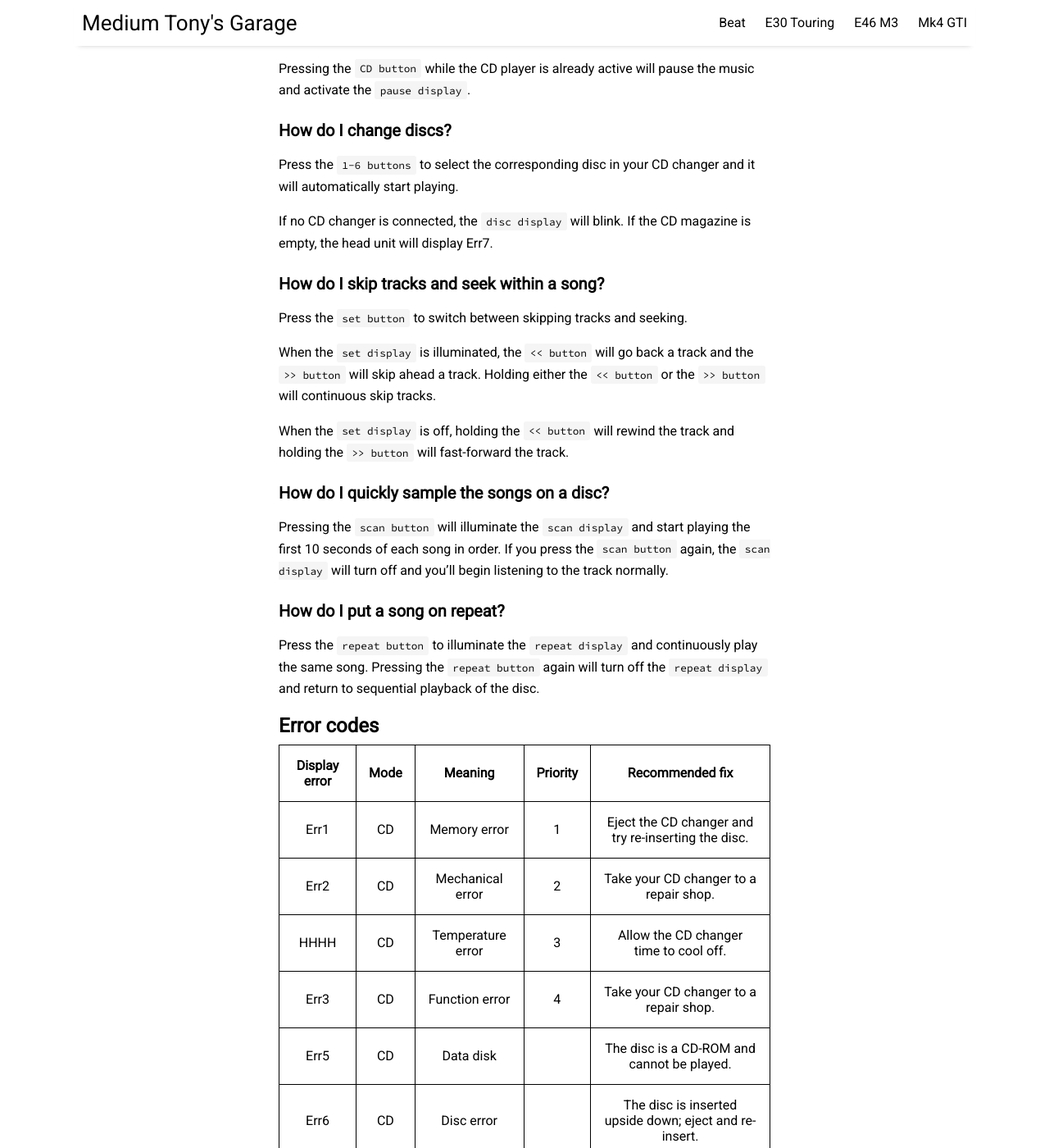
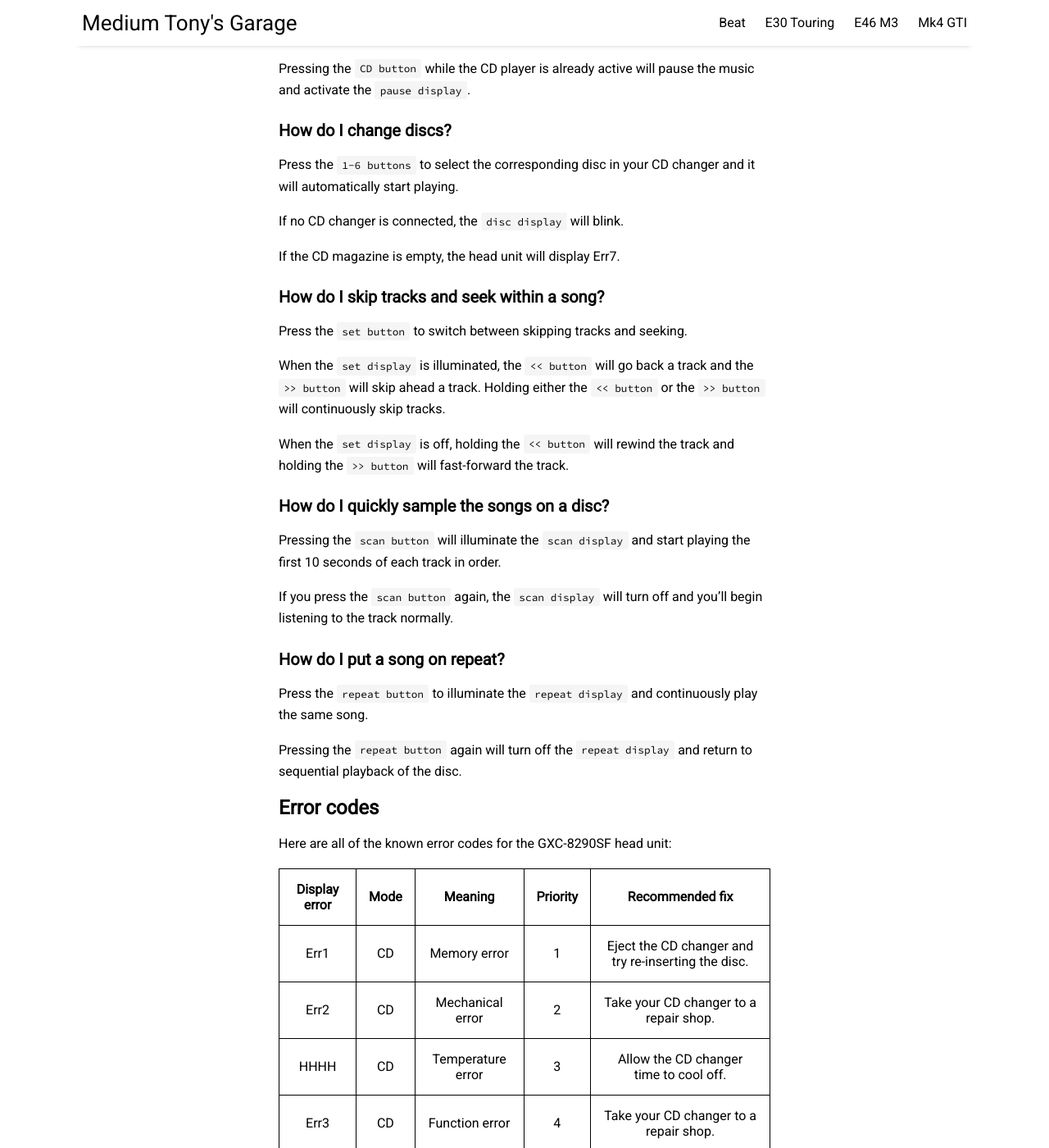
Before and after one commit to prestia/mediumtonys, a Jekyll site: the page built from _posts/2023-9-6-using-the-gathers-radio.md, in a window 1280 px wide and 1400 px high, scrolled down 8355 px. Shown: the whole window at 82% size. Built offline with Jekyll 4.4.1, drawn with Linux system fonts in a browser that asks for light colours; nearby versions of some CDN libraries.

Commit message:
update post on gathers radio

```diff
--- a/_posts/2023-9-6-using-the-gathers-radio.md
+++ b/_posts/2023-9-6-using-the-gathers-radio.md
@@ -181,22 +181,30 @@ Pressing the `CD button` while the CD player is already active will pause the mu
 ### How do I change discs?
 Press the `1-6 buttons` to select the corresponding disc in  your CD changer and it will automatically start playing.
 
-If no CD changer is connected, the `disc display` will blink. If the CD magazine is empty, the head unit will display Err7.
+If no CD changer is connected, the `disc display` will blink.
+
+If the CD magazine is empty, the head unit will display Err7.
 
 ### How do I skip tracks and seek within a song?
 Press the `set button` to switch between skipping tracks and seeking.
 
-When the `set display` is illuminated, the `<< button` will go back a track and the `>> button` will skip ahead a track. Holding either the `<< button` or the `>> button` will continuous skip tracks.
+When the `set display` is illuminated, the `<< button` will go back a track and the `>> button` will skip ahead a track. Holding either the `<< button` or the `>> button` will continuously skip tracks.
 
 When the `set display` is off, holding the `<< button` will rewind the track and holding the `>> button` will fast-forward the track.
 
 ### How do I quickly sample the songs on a disc?
-Pressing the `scan button` will illuminate the `scan display` and start playing the first 10 seconds of each song in order. If you press the `scan button` again, the `scan display` will turn off and you'll begin listening to the track normally.
+Pressing the `scan button` will illuminate the `scan display` and start playing the first 10 seconds of each track in order.
+
+If you press the `scan button` again, the `scan display` will turn off and you'll begin listening to the track normally.
 
 ### How do I put a song on repeat?
-Press the `repeat button` to illuminate the `repeat display` and continuously play the same song. Pressing the `repeat button` again will turn off the `repeat display` and return to sequential playback of the disc.
+Press the `repeat button` to illuminate the `repeat display` and continuously play the same song.
+
+Pressing the `repeat button` again will turn off the `repeat display` and return to sequential playback of the disc.
 
 ## Error codes
+
+Here are all of the known error codes for the GXC-8290SF head unit:
 
 | Display error | Mode | Meaning | Priority | Recommended fix |
 |:-------:|:--------:|:--------:|:--------:|:--------:|
```
